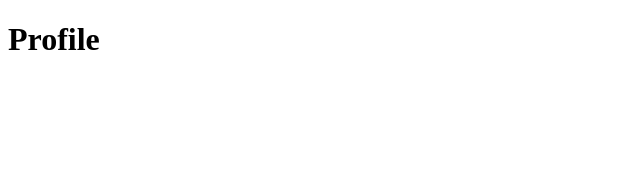
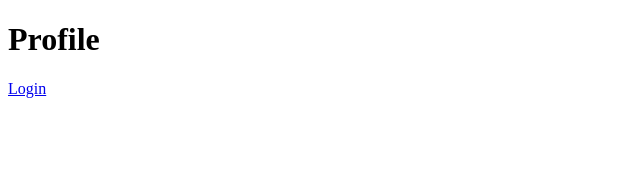
Before and after one commit to Wenjing2023/JobShark, a Next.js app: page /profile in a window 1280 px wide. Shown: the top 170 px of the page, without its empty margins (0-640 px from the left). Built offline with nearby package versions, Linux system fonts and the light colour scheme.

Commit message:
login link amended

```diff
--- a/pages/index.tsx
+++ b/pages/index.tsx
@@ -19,7 +19,7 @@ const HomePage = () => {
         <Schedule />
         <Button buttonText="click me"/>
         <Toggle filterText="toggle"/>
-        <Link href="/api/auth/login">Login</Link>
+
       </PageTemplate>
     </>
   );
--- a/pages/profile.tsx
+++ b/pages/profile.tsx
@@ -1,6 +1,11 @@
+import Link from "next/link";
+
 const profile = () => {
     return (
+        <>
         <h1>Profile</h1>
+        <Link href="/api/auth/login">Login</Link>
+        </>
     );
 }
 
```
